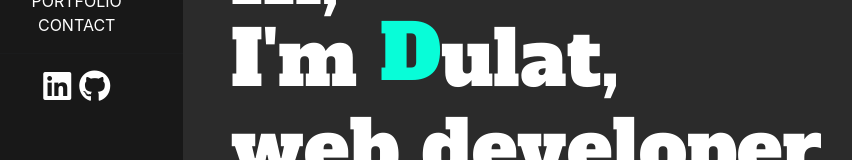
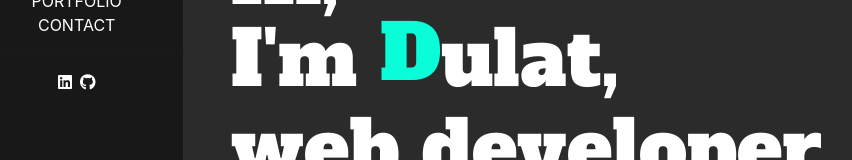
Before and after one commit to Dulatto/react-portfolio-website, a React (Create React App) app: page / in a window 1280 px wide. Shown: the part 211-371 px from the top of the page, without its empty margins (30-882 px from the left). Built offline with nearby package versions, Linux system fonts and the light colour scheme.

Commit message:
portfolio

```diff
--- a/src/App.js
+++ b/src/App.js
@@ -17,10 +17,10 @@ const App = () => {
     <div>
       <div className='container-fluid'>
         <div className='row '>
-          <div className='col-xl-2 col-lg-3 col-md-4 main-div px-0'>
+          <div className='col-xxl-1 col-xl-2 col-lg-3 col-md-4 main-div px-0'>
             <Menu />
           </div>
-          <div className='col-xl-10 col-lg-9 col-md-8 bg-light px-0'>
+          <div className='col-xxl-11 col-xl-10 col-lg-9 col-md-8 bg-light px-0'>
             <Routes >
               <Route exact path="/" element={<Home />} />
               <Route path="/about" element={<About />} />
--- a/src/Views/Menu.js
+++ b/src/Views/Menu.js
@@ -30,8 +30,8 @@ function Menu(props) {
             <hr />
 
             <ul className='social list-inline d-flex justify-content-center'>
-                <li className='list-inline-item'><a href="https://www.linkedin.com/in/dulat-omarov/" target="_blank"><i className="fab fa-linkedin fa-2x"></i></a></li>
-                <li className='list-inline-item'><a href="https://github.com/Dulatto" target="_blank"><i className="fab fa-github fa-2x"></i></a></li>
+                <li className='list-inline-item'><a href="https://www.linkedin.com/in/dulat-omarov/" target="_blank"><i className="fab fa-linkedin"></i></a></li>
+                <li className='list-inline-item'><a href="https://github.com/Dulatto" target="_blank"><i className="fab fa-github"></i></a></li>
 
             </ul>
         </div>
```
